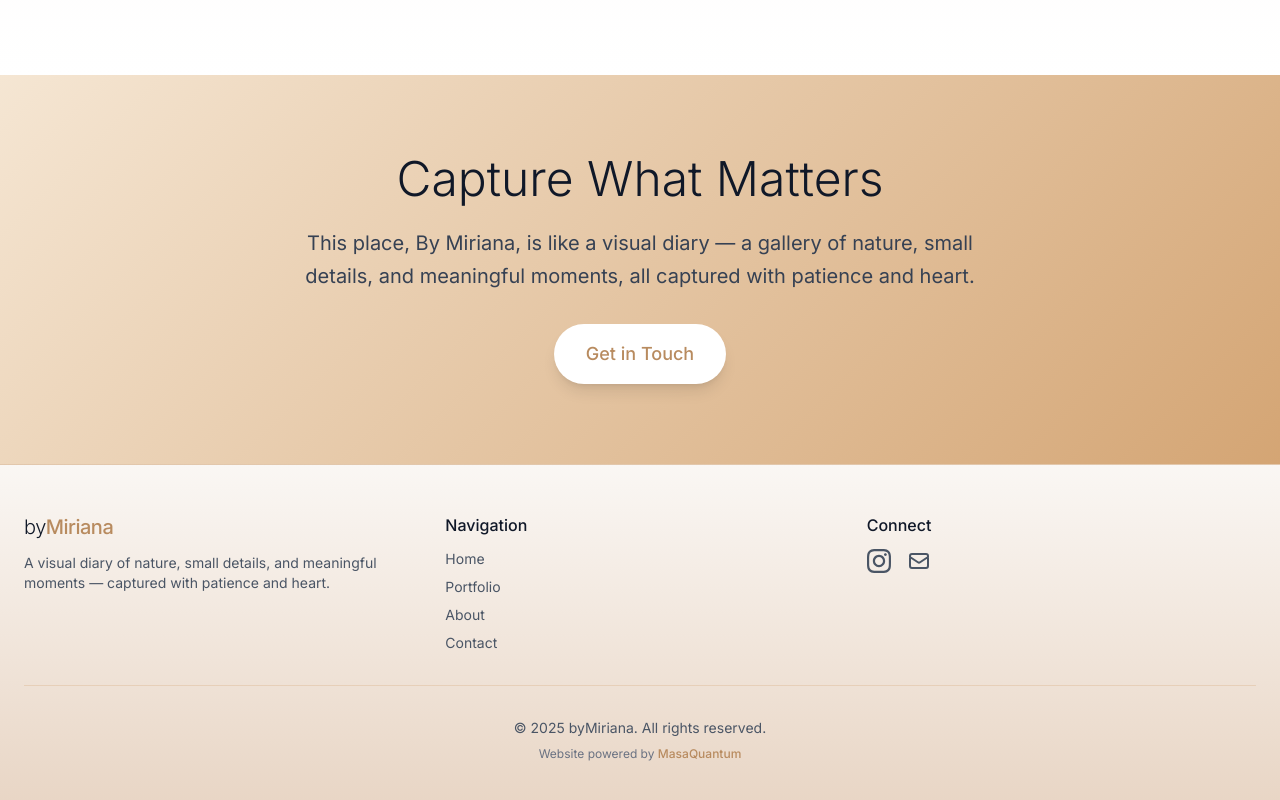
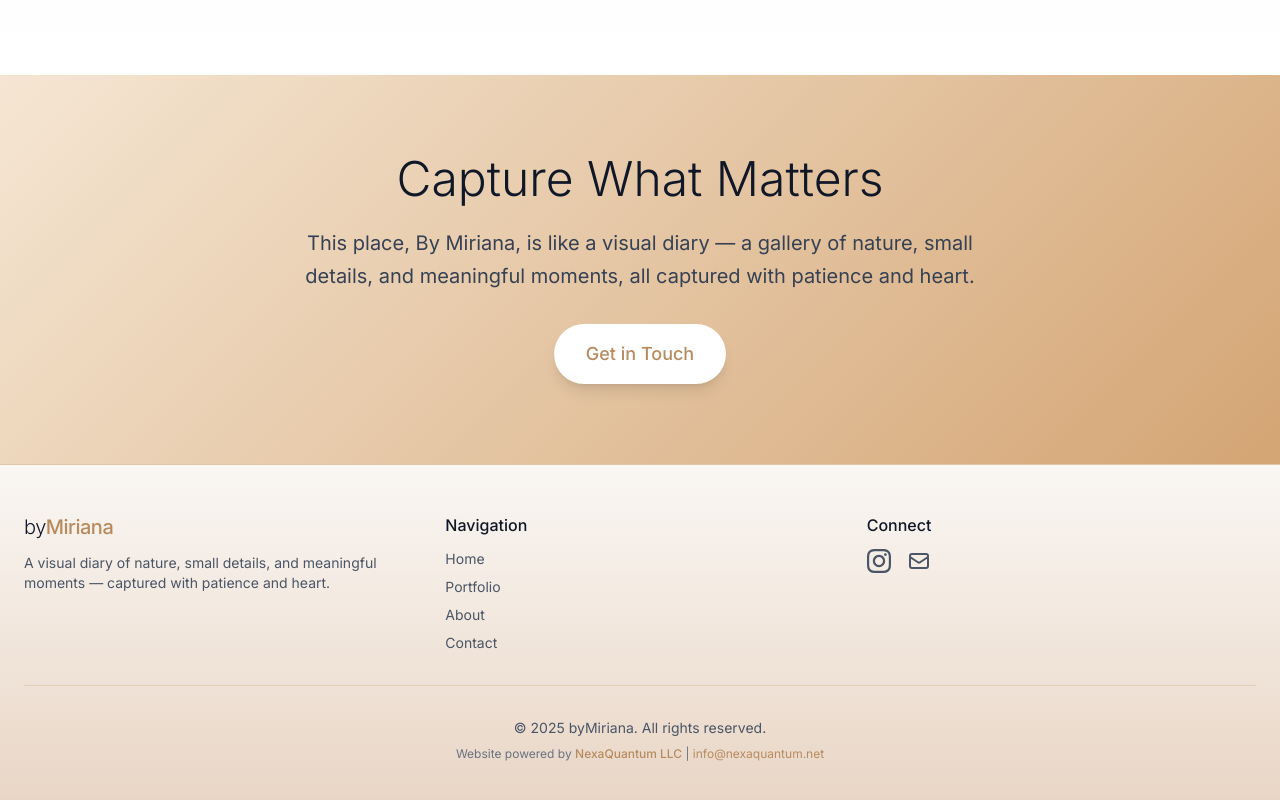
Before and after one commit to gionyortiz/bymiriana.com, a Next.js app: page / in a window 1280 px wide. Shown: the part 2267-3067 px from the top of the page. Built offline with nearby package versions, Linux system fonts and the light colour scheme; a web font is replaced by a local one.

Commit message:
Update footer with NexaQuantum LLC info

```diff
--- a/src/components/Footer.tsx
+++ b/src/components/Footer.tsx
@@ -63,12 +63,19 @@ export default function Footer() {
           <p className="text-xs text-gray-500">
             Website powered by{' '}
             <a
-              href="https://masaquantum.net"
+              href="https://nexaquantum.net"
               target="_blank"
               rel="noopener noreferrer"
               className="text-[#b88b5f] hover:text-[#d4a574] transition-colors font-medium"
             >
-              MasaQuantum
+              NexaQuantum LLC
+            </a>
+            {' '}|{' '}
+            <a
+              href="mailto:info@nexaquantum.net"
+              className="text-[#b88b5f] hover:text-[#d4a574] transition-colors"
+            >
+              info@nexaquantum.net
             </a>
           </p>
         </div>
```
